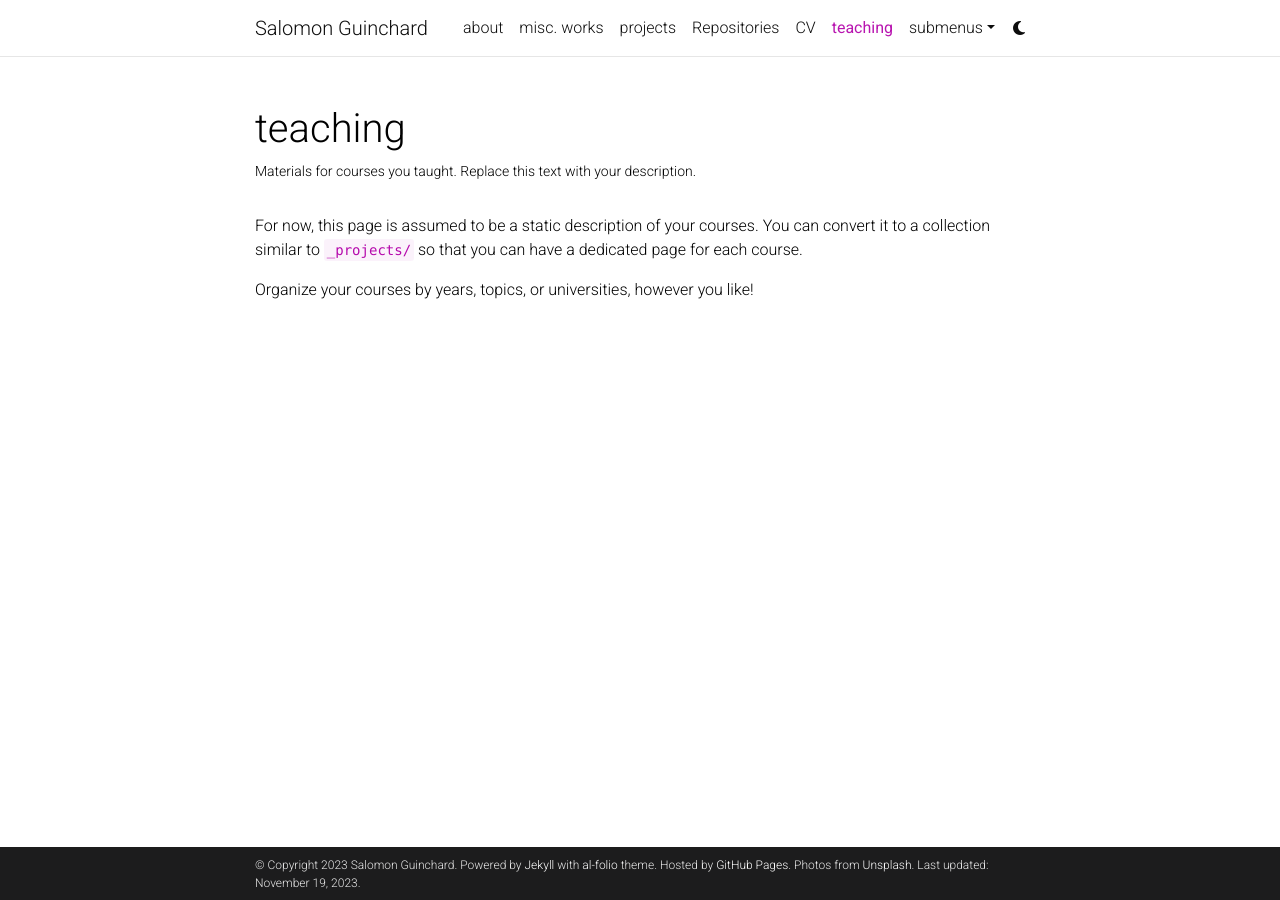
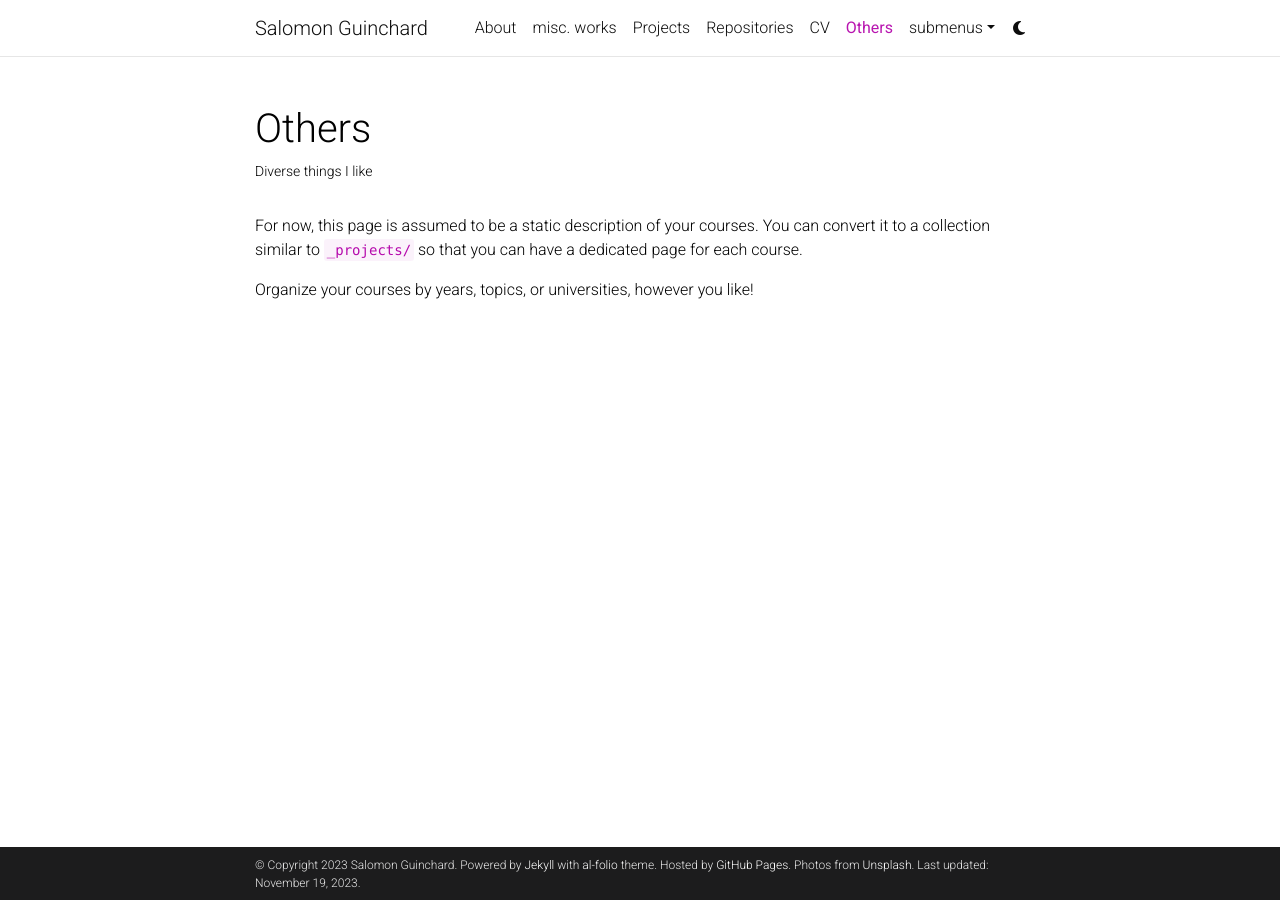
Before and after one commit to salomon73/salomon73.github.io, a Jekyll site: the page built from _pages/teaching.md, in a window 1280 px wide. Built offline with Jekyll 4.4.1, drawn with Linux system fonts in a browser that asks for light colours; full-size pictures stand in for the smaller copies a plugin makes; comment, search, counter and statistics services are not loaded; a style sheet for code colours, icons or effects is not loaded.

Commit message:
Pages changed

```diff
--- a/_pages/teaching.md
+++ b/_pages/teaching.md
@@ -1,8 +1,8 @@
 ---
 layout: page
-permalink: /teaching/
-title: teaching
-description: Materials for courses you taught. Replace this text with your description.
+permalink: /Others/
+title: Others
+description: Diverse things I like
 nav: true
 nav_order: 5
 ---
```
Also changed, not shown: _pages/about.md (+2 -2 lines), _pages/projects.md (+2 -2 lines).
